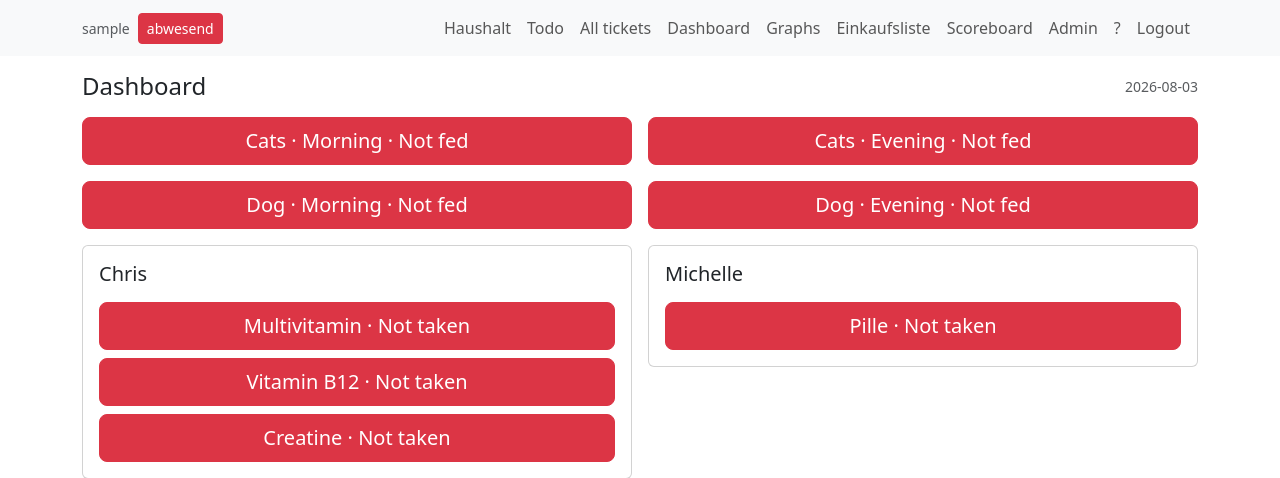
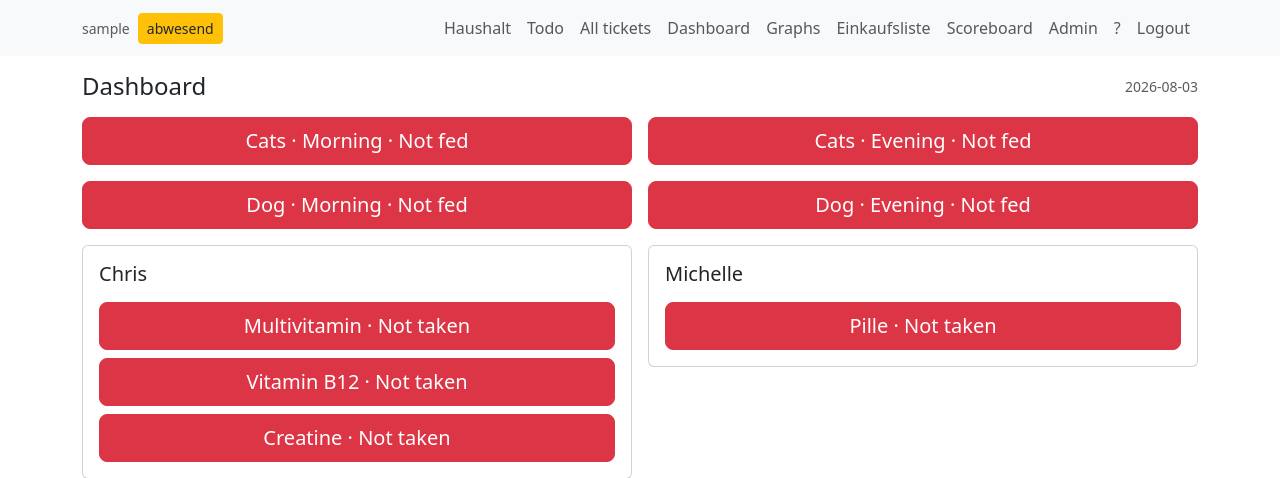
Before and after one commit to ChristopherFibich/TicketSystem, a Django app: page /dashboard/ in a window 1280 px wide. Shown: the top 478 px of the page. Run offline with Django 5.2, Linux system fonts and the light colour scheme; a user stored in the database is signed in; data comes from the database, SQL or seed files in the repository; tables that the repository leaves empty hold one stand-in row (values such as "Sample post").

Commit message:
Make abwesend button yellow

```diff
--- a/templates/base.html
+++ b/templates/base.html
@@ -21,7 +21,7 @@
               {% csrf_token %}
               <input type="hidden" name="next" value="{{ request.get_full_path }}">
               <button
-                class="btn btn-sm {% if is_abwesend %}btn-danger{% else %}btn-outline-secondary{% endif %}"
+                class="btn btn-sm {% if is_abwesend %}btn-warning text-dark{% else %}btn-outline-secondary{% endif %}"
                 type="submit"
                 aria-pressed="{% if is_abwesend %}true{% else %}false{% endif %}"
               >
```
